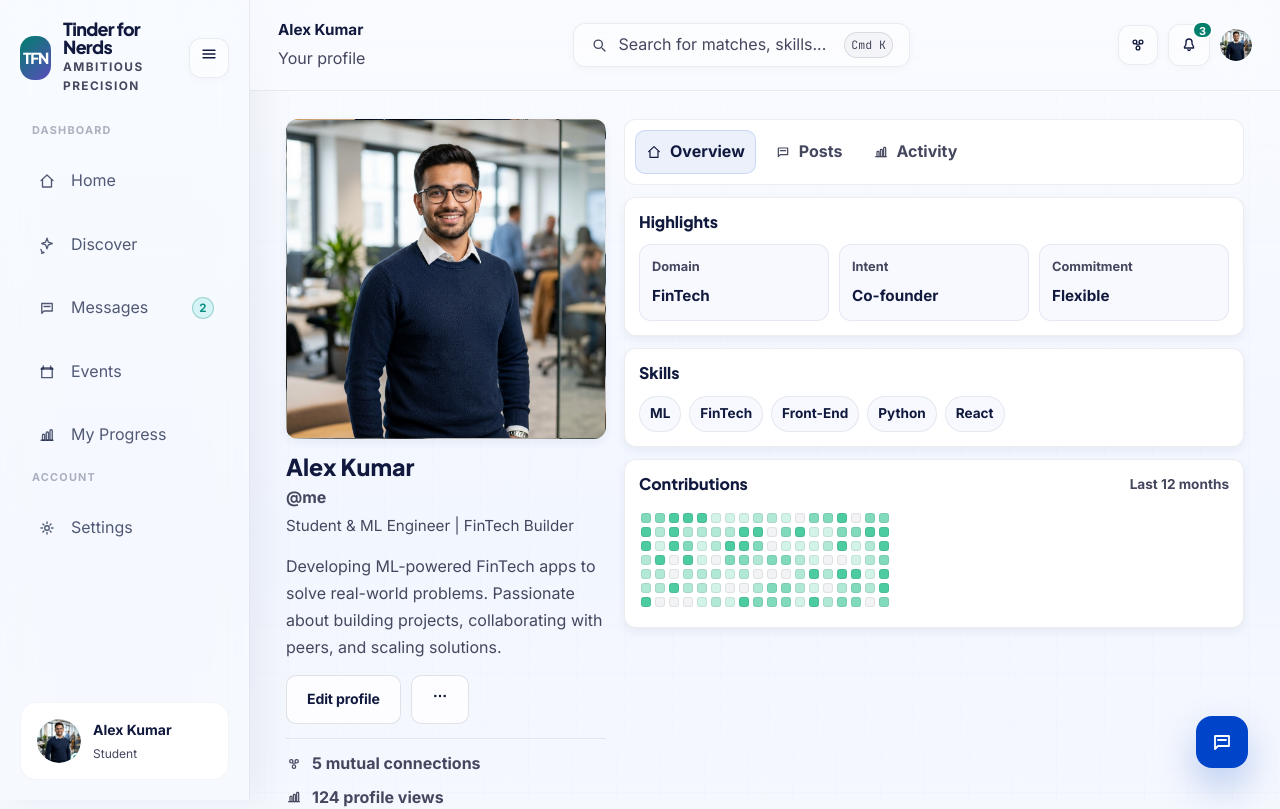
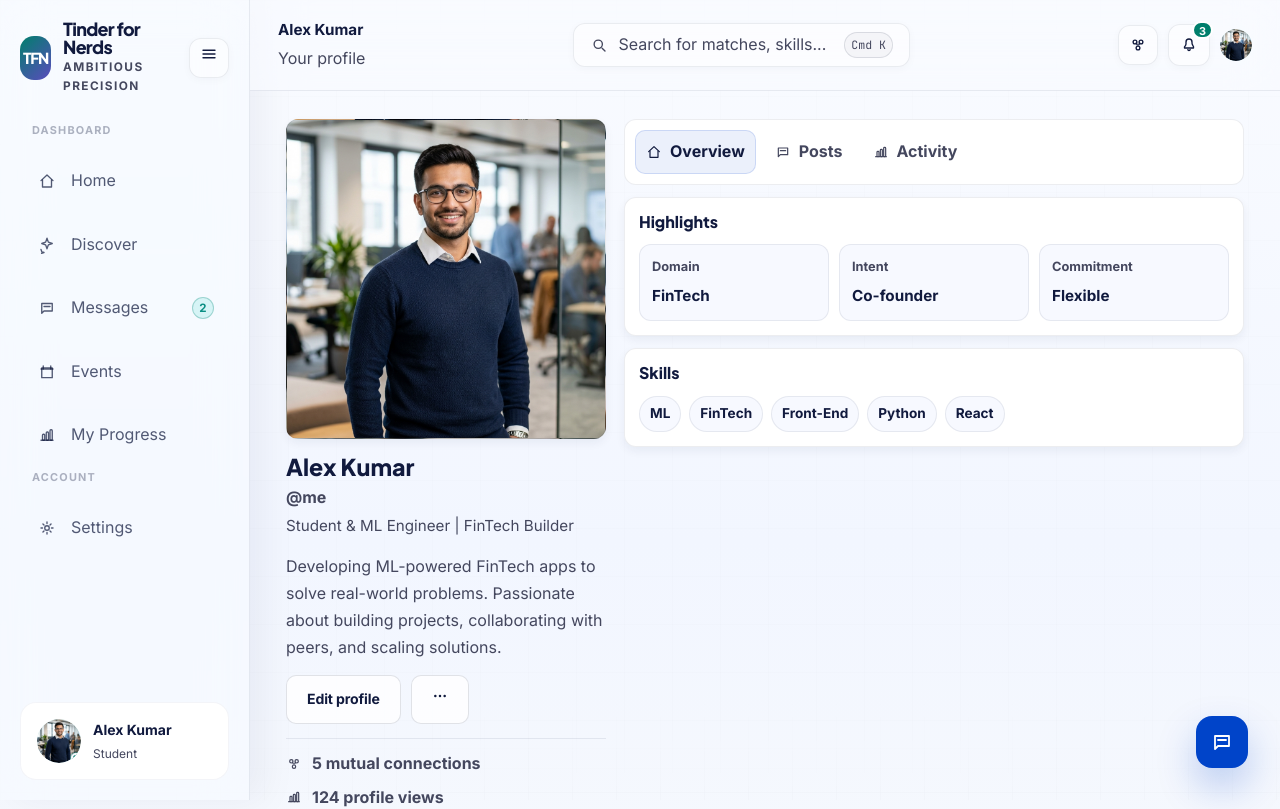
Before and after one commit to Tinder-for-Nerd/Frontend-TFN, a React (Vite) app: page /dashboard/profile in a window 1280 px wide. Shown: the top 809 px of the page. Built offline with nearby package versions, Linux system fonts and the light colour scheme; sample sign-in values are in the browser's storage.

Commit message:
Remove profile contributions section

```diff
--- a/src/modules/dashboard/pages/ProfilePage.jsx
+++ b/src/modules/dashboard/pages/ProfilePage.jsx
@@ -256,14 +256,6 @@ export function ProfilePage() {
                     ))}
                   </div>
                 </section>
-
-                <section className="pm-gh-card" aria-label="Contributions">
-                  <header className="pm-gh-card__head">
-                    <h2>Contributions</h2>
-                    <span className="pm-gh-muted">Last 12 months</span>
-                  </header>
-                  <ContributionHeatmap seed={profile?.username ?? 'me'} />
-                </section>
               </div>
             ) : null}
 
@@ -351,25 +343,3 @@ export function ProfilePage() {
     </AppShell>
   );
 }
-
-function ContributionHeatmap({ seed }) {
-  const cells = useMemo(() => {
-    let value = 7;
-    const result = [];
-    for (let i = 0; i < 7 * 18; i += 1) {
-      // tiny deterministic-ish generator so each user looks consistent
-      value = (value * 1103515245 + (seed?.charCodeAt?.(i % seed.length) ?? 13) + 12345) % 2147483647;
-      const level = value % 5;
-      result.push(level);
-    }
-    return result;
-  }, [seed]);
-
-  return (
-    <div className="pm-gh-heatmap" role="img" aria-label="Contributions heatmap">
-      {cells.map((level, idx) => (
-        <span key={idx} className={`pm-gh-heat pm-gh-heat--${level}`} />
-      ))}
-    </div>
-  );
-}
--- a/src/styles/profile.css
+++ b/src/styles/profile.css
@@ -226,25 +226,6 @@
   color: var(--text-primary);
 }
 
-.pm-gh-heatmap {
-  display: grid;
-  grid-template-columns: repeat(18, 10px);
-  grid-auto-rows: 10px;
-  gap: 4px;
-  padding: 6px 2px;
-}
-
-.pm-gh-heat {
-  border-radius: 3px;
-  border: 1px solid rgba(15, 23, 42, 0.08);
-  background: rgba(15, 23, 42, 0.06);
-}
-
-.pm-gh-heat--0 { background: rgba(15, 23, 42, 0.05); }
-.pm-gh-heat--1 { background: rgba(16, 185, 129, 0.18); }
-.pm-gh-heat--2 { background: rgba(16, 185, 129, 0.32); }
-.pm-gh-heat--3 { background: rgba(16, 185, 129, 0.52); }
-.pm-gh-heat--4 { background: rgba(16, 185, 129, 0.74); }
 
 .pm-gh-repo-list {
   display: grid;
@@ -428,12 +409,6 @@
     grid-template-columns: 1fr;
   }
 
-  .pm-gh-heatmap {
-    grid-template-columns: repeat(18, 9px);
-    grid-auto-rows: 9px;
-    gap: 3px;
-  }
-
   @media (hover: none) and (pointer: coarse) {
     button {
       min-height: 44px;
```
